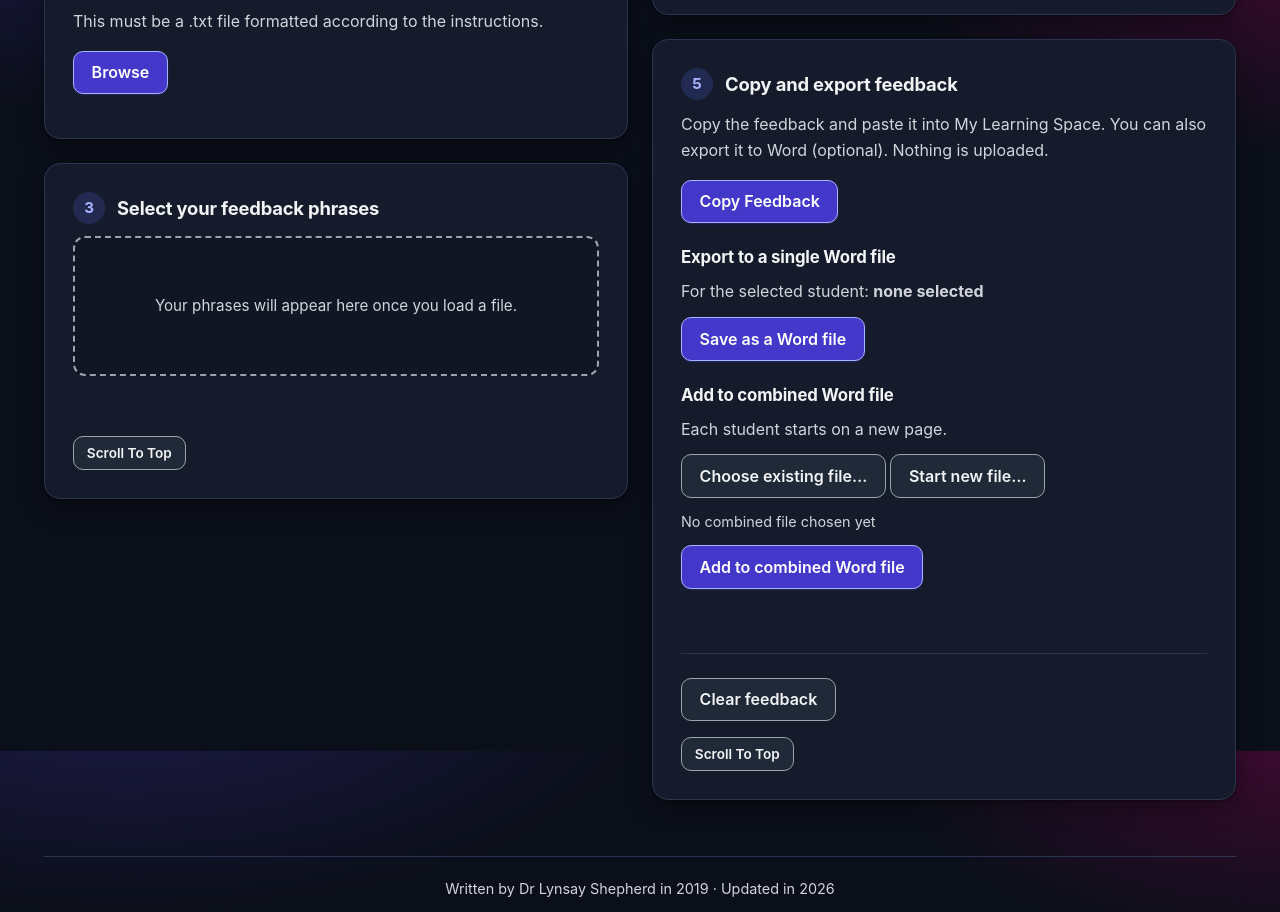
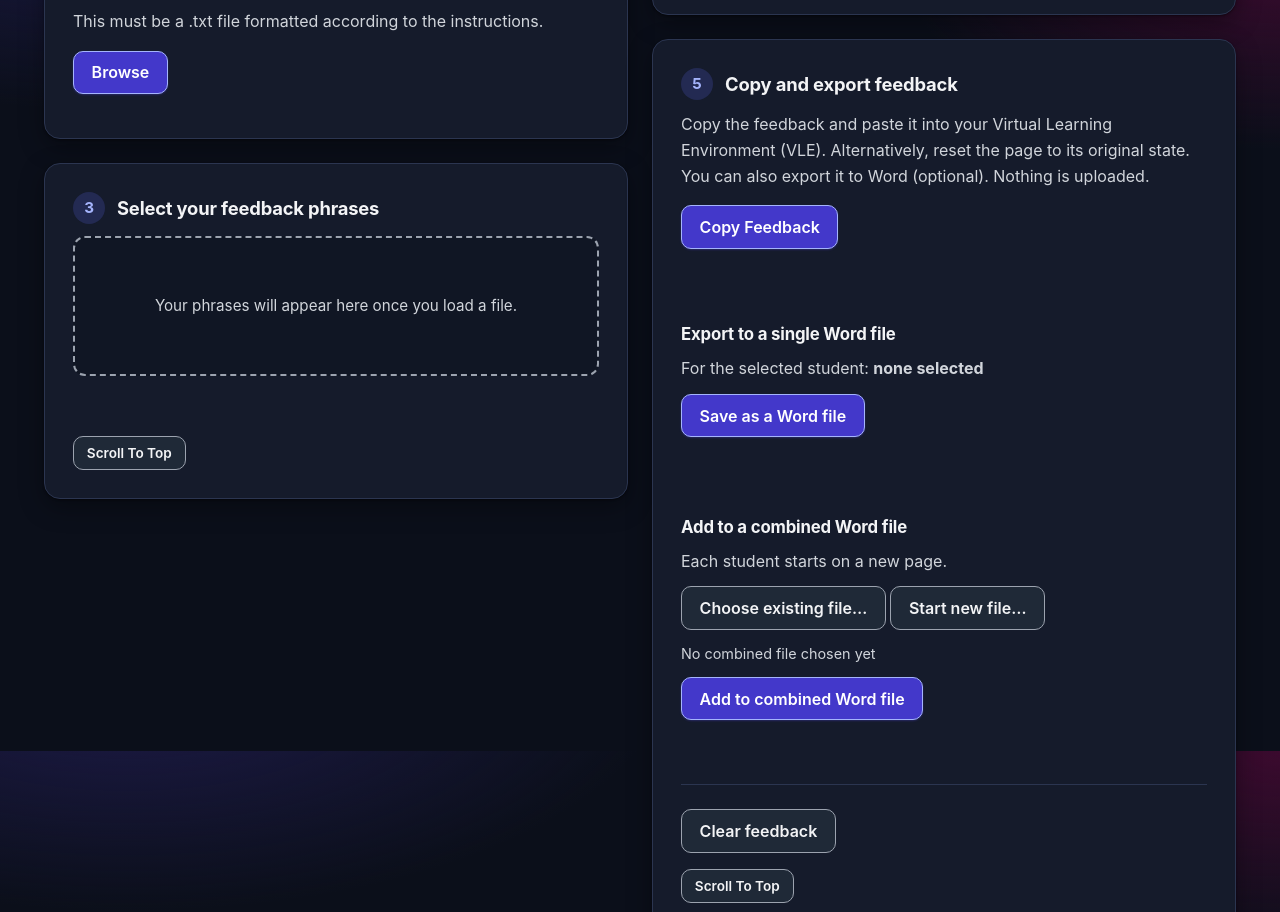
Before and after one commit to Lynsay/JotterNotarum, a plain HTML site: page advanced.html in a window 1280 px wide. Shown: the part 849-1761 px from the top of the page. Drawn offline with Linux system fonts and the light colour scheme.

Commit message:
Adjust the phrasing and spacing on the advanced page.

```diff
--- a/advanced.html
+++ b/advanced.html
@@ -123,9 +123,11 @@
 
 					<div class="form-group roundedCornerDiv" id="exportCard"><!--copy and export-->
 							<h2 class="instructionHeader"><span class="step-badge">5</span><span>Copy and export feedback</span></h2>
-							<p>Copy the feedback and paste it into My Learning Space.  You can also export it to Word (optional).  Nothing is uploaded.</p>
+							<p>Copy the feedback and paste it into your Virtual Learning Environment (VLE).  Alternatively, reset the page to its original state.  You can also export it to Word (optional).  Nothing is uploaded.</p>
 							<p><button id="copyToClipboard" class="btn btn-primary" data-clipboard-action="copy" data-clipboard-target="#feedbackText">Copy Feedback</button>
 							<span id="fadeCopyClearText" role="status" aria-live="polite"></span></p>
+
+							<br><br>
 
 							<div class="export-grid">
 								<div class="export-block">
@@ -134,8 +136,10 @@
 									<p><button type="button" id="exportIndividual" class="btn btn-primary">Save as a Word file</button></p>
 								</div>
 
+							<br><br>
+
 								<div class="export-block">
-									<h3 class="export-subheading">Add to combined Word file</h3>
+									<h3 class="export-subheading">Add to a combined Word file</h3>
 									<p>Each student starts on a new page.</p>
 									<p>
 										<button type="button" id="chooseCombined" class="btn btn-secondary">Choose existing file&hellip;</button>
```
